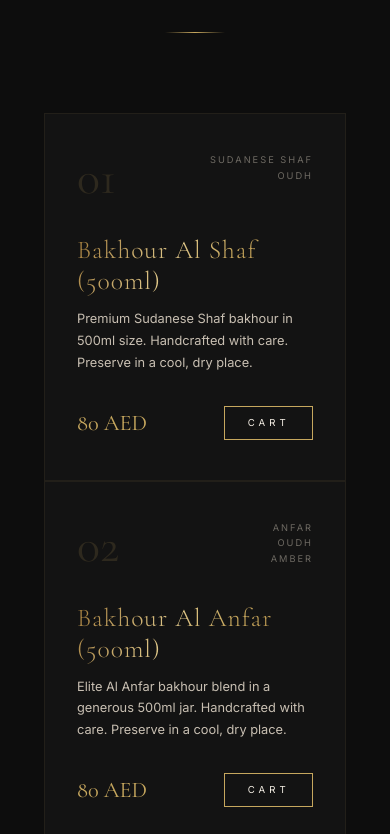
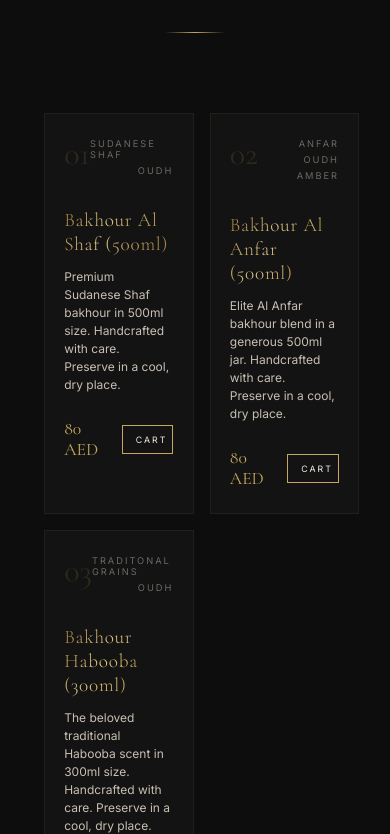
Before and after one commit to N97-M/bakhour-project, a Next.js app: page / in a window 390 px wide. Shown: the part 990-1824 px from the top of the page. Built offline with nearby package versions, Linux system fonts and the light colour scheme.

Commit message:
push to github

```diff
--- a/app/gallery/page.module.css
+++ b/app/gallery/page.module.css
@@ -149,7 +149,51 @@
 
 @media (max-width: 600px) {
     .products {
-        grid-template-columns: 1fr;
+        grid-template-columns: 1fr 1fr;
+        gap: 1px;
+    }
+
+    .card {
+        padding: 1.2rem 1rem;
+    }
+
+    .cardName {
+        font-size: 1.1rem;
+        margin-bottom: 0.3rem;
+    }
+
+    .cardNotes {
+        font-size: 0.55rem;
+        letter-spacing: 1px;
+        margin-bottom: 0.8rem;
+    }
+
+    .cardDesc {
+        font-size: 0.75rem;
+        line-height: 1.5;
+        margin-bottom: 1.5rem;
+        display: -webkit-box;
+        -webkit-line-clamp: 3;
+        line-clamp: 3;
+        -webkit-box-orient: vertical;
+        overflow: hidden;
+    }
+
+    .price {
+        font-size: 1.1rem;
+    }
+
+    .cardBottom {
+        flex-direction: column;
+        align-items: flex-start;
+        gap: 0.8rem;
+    }
+
+    .cardBottom button {
+        width: 100%;
+        padding: 0.6rem 0.5rem !important;
+        font-size: 0.55rem !important;
+        letter-spacing: 2px !important;
     }
 
     .header {
--- a/app/page.module.css
+++ b/app/page.module.css
@@ -252,8 +252,36 @@
 
 @media (max-width: 900px) {
     .grid {
-        grid-template-columns: 1fr;
-        gap: 0;
+        grid-template-columns: 1fr 1fr;
+        gap: 1rem;
+    }
+
+    .productCard {
+        padding: 1.5rem 1.2rem;
+    }
+
+    .cardNumber {
+        font-size: 2rem;
+    }
+
+    .cardName {
+        font-size: 1.2rem;
+    }
+
+    .cardDesc {
+        font-size: 0.75rem;
+        line-height: 1.5;
+        margin-bottom: 1.5rem;
+    }
+
+    .price {
+        font-size: 1.1rem;
+    }
+
+    .addBtn {
+        padding: 0.5rem 0.8rem !important;
+        font-size: 0.55rem !important;
+        letter-spacing: 2px !important;
     }
 
     .quizInner {
--- a/app/story/page.module.css
+++ b/app/story/page.module.css
@@ -239,11 +239,14 @@
     }
 
     .timelineItem.left .timelineDot,
-    .timelineItem.right {
+    .timelineItem.right .timelineDot {
+        grid-column: 1;
         order: unset;
     }
 
+    .timelineItem.left .timelineCard,
     .timelineItem.right .timelineCard {
+        grid-column: 2;
         text-align: left;
         order: unset;
     }
```
Also changed, not shown: .eslintrc.json (added).
